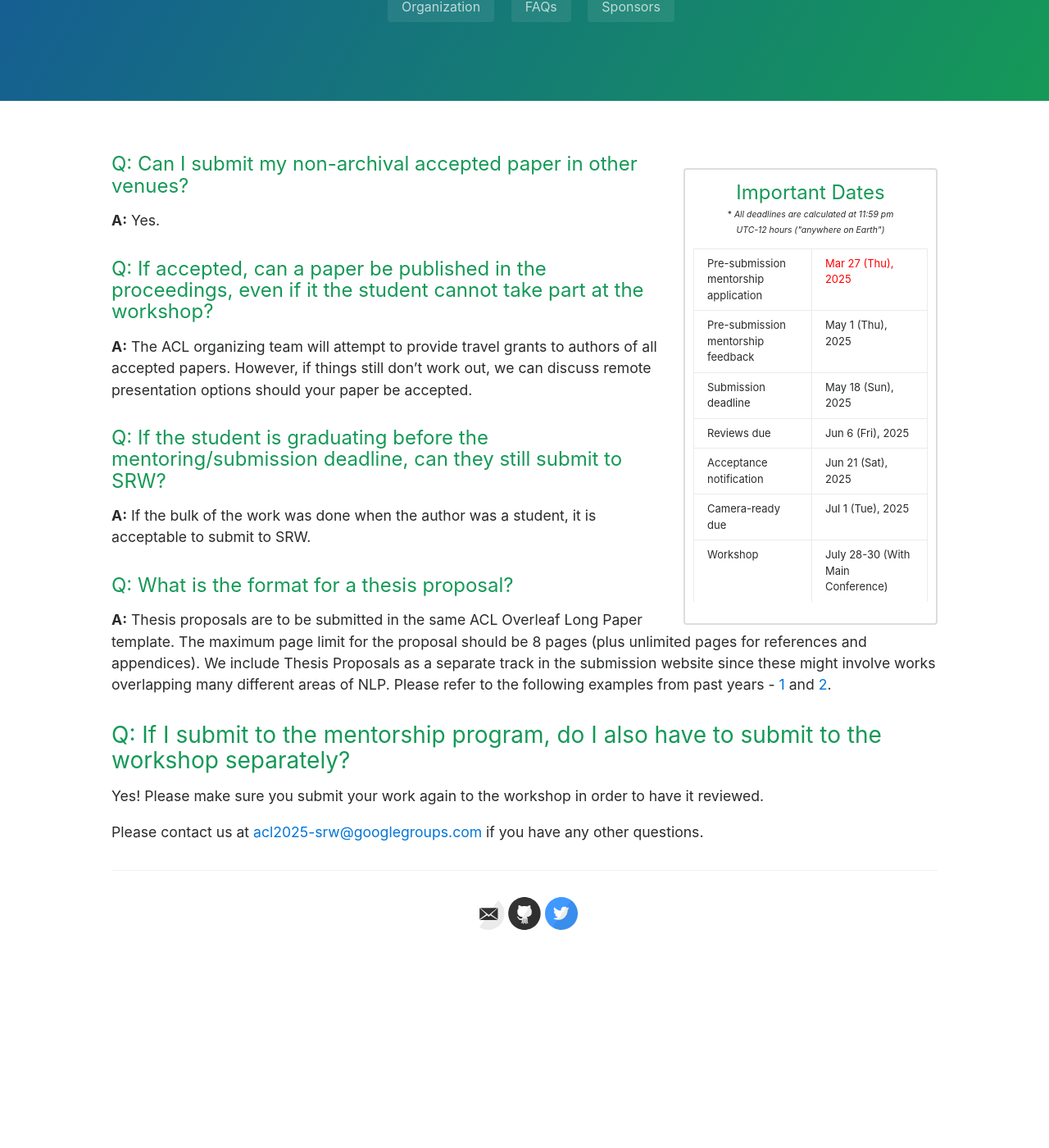
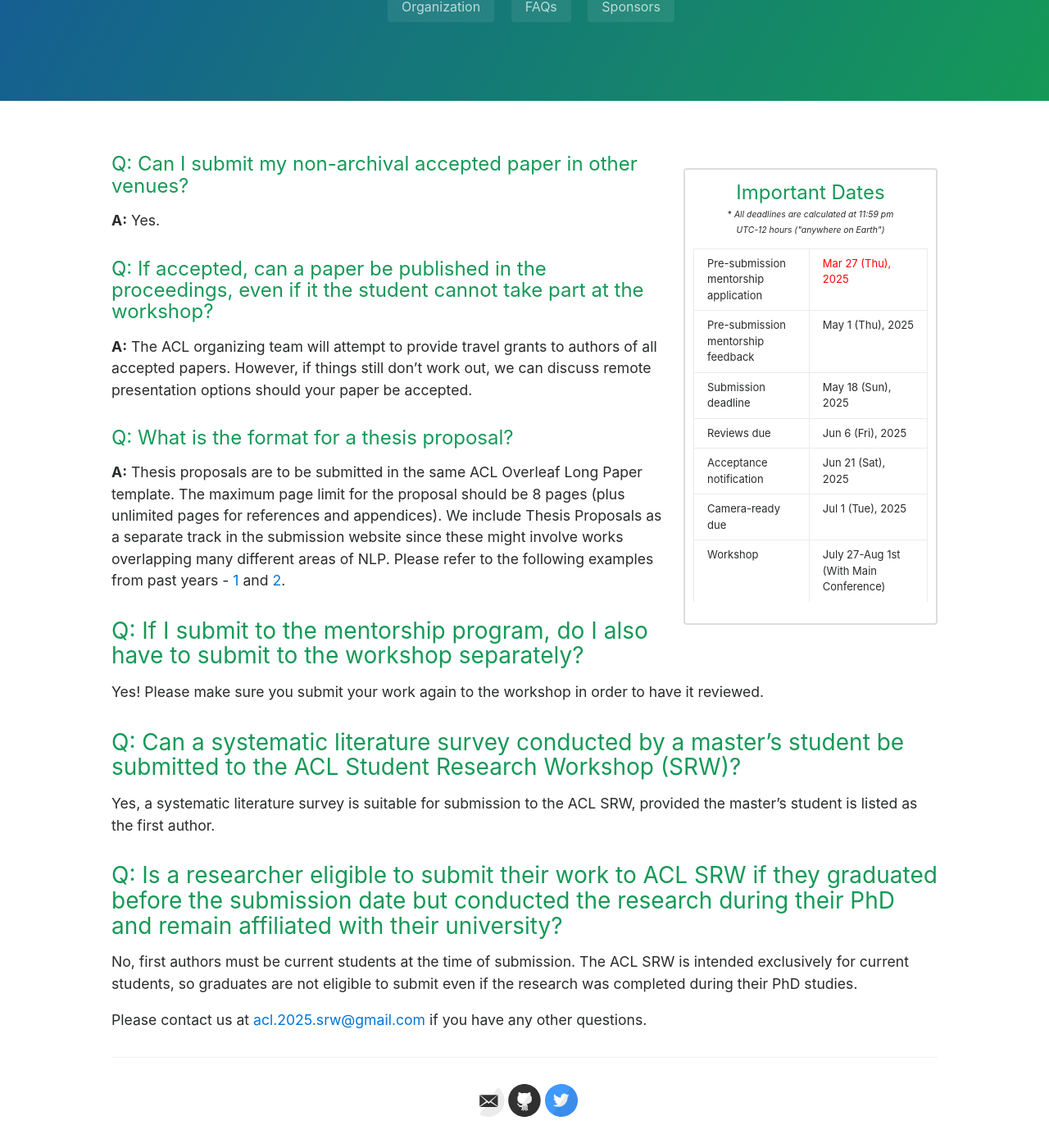
Before and after one commit to acl2025-srw/acl2025-srw.github.io, a Jekyll site: the page built from faq.md, in a window 1280 px wide and 1400 px high, scrolled down 291 px. Shown: the whole window at 82% size. Built offline with Jekyll 4.4.1, drawn with Linux system fonts in a browser that asks for light colours; before the commit the page ends 1463 px from its top, so only the background shows below that.

Commit message:
update pre-submission mentorship

```diff
--- a/_config.yml
+++ b/_config.yml
@@ -60,6 +60,6 @@
 # Includes an icon in the footer for each username you enter
 footer-links:
   dribbble:
-  email: acl2025-srw@googlegroups.com
+  email: acl.2025.srw@gmail.com
   github: acl2025-srw
   twitter: acl_srw
--- a/_layouts/default.html
+++ b/_layouts/default.html
@@ -71,7 +71,7 @@
               </td>
             </tr>
             <tr><td>Workshop</td>
-              <td>July 28-30 (With Main Conference)</td>
+              <td>July 27-Aug 1st (With Main Conference)</td>
             </tr>
             <tr></tr>
 
--- a/faq.md
+++ b/faq.md
@@ -11,9 +11,6 @@
 #### Q: If accepted, can a paper be published in the proceedings, even if it the student cannot take part at the workshop?
 __A:__ The ACL organizing team will attempt to provide travel grants to authors of all accepted papers. However, if things still don't work out, we can discuss remote presentation options should your paper be accepted.
 
-#### Q: If the student is graduating before the mentoring/submission deadline, can they still submit to SRW?
-__A:__ If the bulk of the work was done when the author was a student, it is acceptable to submit to SRW.
-
 #### Q: What is the format for a thesis proposal?
 __A:__ Thesis proposals are to be submitted in the same ACL Overleaf Long Paper template. The maximum page limit for the proposal should be 8 pages (plus unlimited pages for references and appendices). We include Thesis Proposals as a separate track in the submission website since these might involve works overlapping many different areas of NLP. Please refer to the following examples from past years - [1](https://aclanthology.org/2024.eacl-srw.27.pdf) and [2](https://aclanthology.org/2024.naacl-srw.27.pdf).
 
@@ -26,4 +23,10 @@
 ### Q: If I submit to the mentorship program, do I also have to submit to the workshop separately?
 Yes! Please make sure you submit your work again to the workshop in order to have it reviewed.
 
-Please contact us at [acl2025-srw@googlegroups.com](mailto:acl2025-srw@googlegroups.com) if you have any other questions.
+### Q: Can a systematic literature survey conducted by a master's student be submitted to the ACL Student Research Workshop (SRW)?
+Yes, a systematic literature survey is suitable for submission to the ACL SRW, provided the master's student is listed as the first author.
+
+### Q: Is a researcher eligible to submit their work to ACL SRW if they graduated before the submission date but conducted the research during their PhD and remain affiliated with their university?
+No, first authors must be current students at the time of submission. The ACL SRW is intended exclusively for current students, so graduates are not eligible to submit even if the research was completed during their PhD studies.
+
+Please contact us at [acl.2025.srw@gmail.com](mailto:acl.2025.srw@gmail.com) if you have any other questions.
```
Also changed, not shown: cfp.md (+1 -1 lines), index.md (+4 -1 lines).
